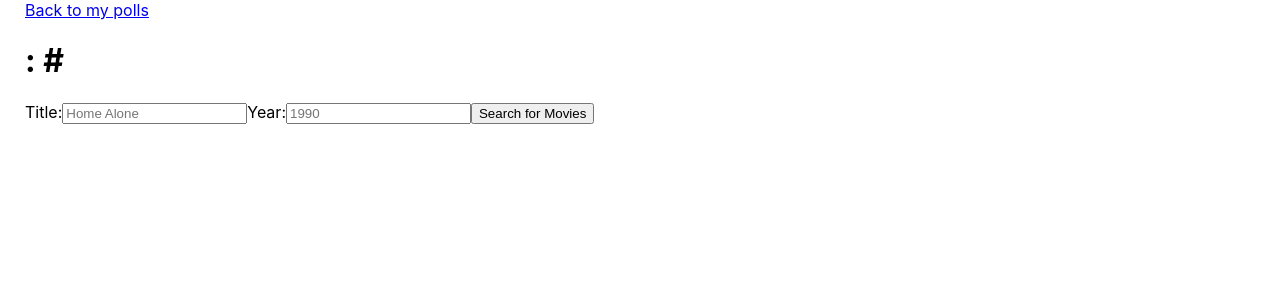
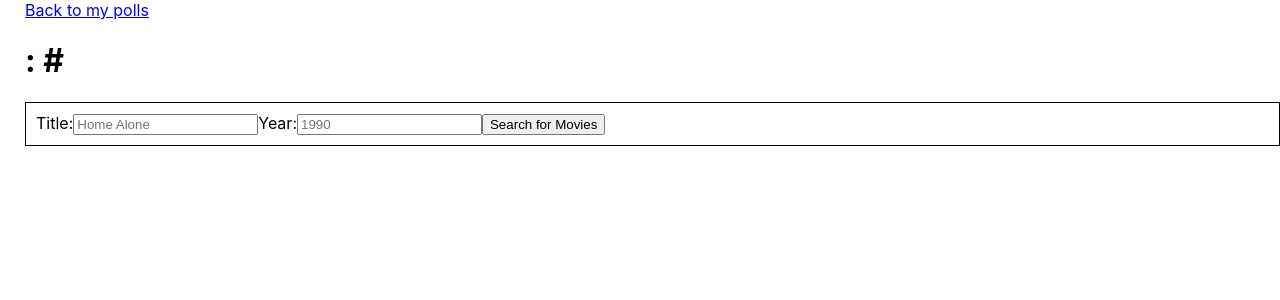
Before and after one commit to danielforkner/movie-ballot-app, a React (Create React App) app: page /poll in a window 1280 px wide. Shown: the top 300 px of the page. Built offline with nearby package versions, Linux system fonts and the light colour scheme.

Commit message:
api search shows

```diff
--- a/src/index.css
+++ b/public/index.css
@@ -46,3 +46,8 @@ code {
   justify-content: center;
   padding: 10px;
 }
+
+.optionContainer {
+  padding: 10px;
+  border: 1px solid black;
+}
--- a/public/index.html
+++ b/public/index.html
@@ -5,6 +5,7 @@
     <link rel="icon" href="%PUBLIC_URL%/favicon.ico" />
     <meta name="viewport" content="width=device-width, initial-scale=1" />
     <meta name="theme-color" content="#000000" />
+    <link rel="stylesheet" href="index.css">
     <title>React App</title>
   </head>
   <body>
--- a/src/App.js
+++ b/src/App.js
@@ -1,7 +1,7 @@
 import React, { useState } from 'react';
 import { PollsContainer, AddPollForm, SinglePoll } from './components';
 import { BrowserRouter as Router, Route, Link, Switch } from 'react-router-dom';
-import './index.css';
+
 
 const dummyData = {
   info: { length: 3 },
--- a/src/components/Option.jsx
+++ b/src/components/Option.jsx
@@ -0,0 +1,60 @@
+import React, { useState, useEffect } from "react";
+import { fetchMovies } from "../api/fetch";
+
+const Option = () => {
+  const [title, setTitle] = useState("");
+  const [year, setYear] = useState("");
+  const [options, setOptions] = useState([])
+
+  return (
+    <div className="optionContainer">
+      <form
+        onSubmit={async (e) => {
+          e.preventDefault();
+          // isSearchingTRUE display spinning gear
+          try {
+            const data = await fetchMovies(title, year);
+            setOptions(data.Search);
+          } catch (err) {
+            console.error(err);
+          } finally {
+            // isSearchingFALSE
+            setTitle("");
+            setYear("");
+          }
+        }}
+      >
+        <label htmlFor="title">Title:</label>
+        <input
+          required
+          type="text"
+          value={title}
+          name="title"
+          placeholder="Home Alone"
+          onChange={(e) => {
+            setTitle(e.target.value);
+          }}
+        />
+        <label htmlFor="year">Year:</label>
+        <input
+          type="text"
+          value={year}
+          name="year"
+          placeholder="1990"
+          onChange={(e) => {
+            setYear(e.target.value);
+          }}
+        />
+        <button type="submit">Search for Movies</button>
+      </form>
+      <form>
+      {options.map((movie, i) => {
+          return (
+          <div className="option" key={i}>{movie.Title}, ({movie.Year})</div>
+          )}, [])}
+          </form>
+    </div>
+  );
+};
+
+export default Option;
--- a/src/components/PollsContainer.jsx
+++ b/src/components/PollsContainer.jsx
@@ -5,14 +5,6 @@ import { fetchMovies } from '../api/fetch';
 const PollsContainer = ({ setPolls, polls, setCurrentPoll }) => {
   return (
     <div className="pollsContainer">
-      <button
-        onClick={async () => {
-          const data = await fetchMovies('home', '1990');
-          console.log(data);
-        }}
-      >
-        Fetch
-      </button>
       <h4>Polls Container</h4>
       {polls.data.map((poll, i) => {
         return (
--- a/src/components/SinglePoll.jsx
+++ b/src/components/SinglePoll.jsx
@@ -1,54 +1,20 @@
 import React, { Fragment, useState } from 'react';
 import { fetchMovies } from '../api/fetch';
+import Option from './Option';
 
 const SinglePoll = ({ currentPoll }) => {
-  const [title, setTitle] = useState('');
-  const [year, setYear] = useState('');
+
 
   return (
     <Fragment>
       <h1>
         {currentPoll.name}: #{currentPoll.id}
       </h1>
-      <form
-        onSubmit={async (e) => {
-          e.preventDefault();
-          // isSearchingTRUE display spinning gear
-          try {
-            const data = await fetchMovies(title, year);
-            console.log(data);
-          } catch (err) {
-            console.error(err);
-          } finally {
-            // isSearchingFALSE
-            setTitle('');
-            setYear('');
-          }
-        }}
-      >
-        <label for="title">Title:</label>
-        <input
-          required
-          type="text"
-          value={title}
-          name="title"
-          placeholder="Home Alone"
-          onChange={(e) => {
-            setTitle(e.target.value);
-          }}
-        />
-        <label for="year">Year:</label>
-        <input
-          type="text"
-          value={year}
-          name="year"
-          placeholder="1990"
-          onChange={(e) => {
-            setYear(e.target.value);
-          }}
-        />
-        <button type="submit">Search for Movies</button>
-      </form>
+
+      <Option />
+
+
+
     </Fragment>
   );
 };
--- a/src/index.js
+++ b/src/index.js
@@ -1,7 +1,7 @@
 import React from 'react';
 import ReactDOM from 'react-dom';
 import App from './App';
-import './index.css';
+
 
 ReactDOM.render(
   <React.StrictMode>
```
Also changed, not shown: src/api/render.js (deleted).
